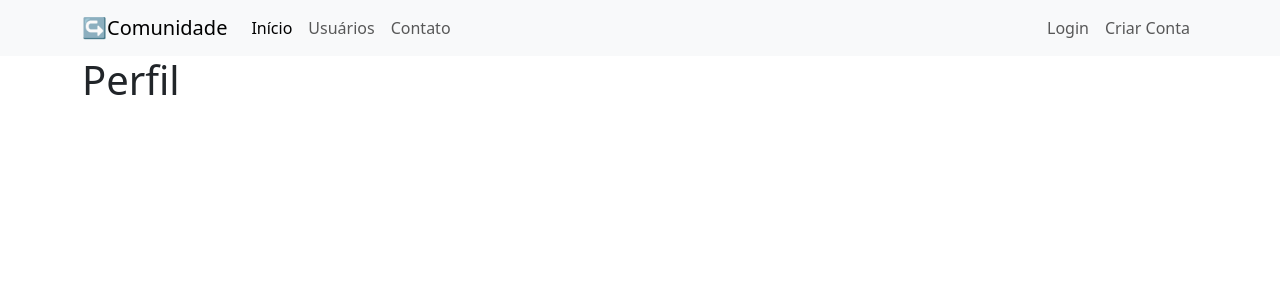
After one commit to thiagoregueira/Blog_Comunidade_Flask, a Flask app: page /perfil in a window 1280 px wide. The commit adds this page. Shown: the top 300 px of the page. Run offline with Flask 3, Linux system fonts and the light colour scheme.

Commit message:
Add new templates and update models and forms

```diff
--- a/comunidade/__init__.py
+++ b/comunidade/__init__.py
@@ -1,5 +1,7 @@
 from flask import Flask
 from flask_sqlalchemy import SQLAlchemy
+from flask_bcrypt import Bcrypt
+from flask_login import LoginManager
 
 
 app = Flask(__name__)
@@ -7,6 +9,8 @@ app.config["SECRET_KEY"] = "um-nome-bem-seguro"
 app.config["SQLALCHEMY_DATABASE_URI"] = "sqlite:///comunidade.db"
 
 database = SQLAlchemy(app)
+bcrypt = Bcrypt(app)
+login_manager = LoginManager(app)
 
 
 from comunidade import routes  # noqa: E402, F401
--- a/comunidade/routes.py
+++ b/comunidade/routes.py
@@ -5,8 +5,11 @@ from flask import (
     url_for,
     request,
 )
-from comunidade import app
+from comunidade import app, database, bcrypt
 from comunidade.forms import LoginForm, FormCriarConta
+from comunidade.models import Usuario
+from flask_login import login_user, logout_user, current_user  # noqa: F401
+
 
 lista_usuarios = ["Lira", "Marcelo", "Joaquina", "Rafael", "Carla"]
 
@@ -21,13 +24,36 @@ def login():
     form_login = LoginForm()
     form_criar_conta = FormCriarConta()
     if form_login.validate_on_submit() and "submit_login" in request.form:
-        flash(
-            f"Login feito com sucesso!\n Seja bem-vindo de volta {form_login.email.data}!",
-            "alert-success",
-        )
-        return redirect(url_for("home"))
+        usuario = Usuario.query.filter_by(email=form_login.email.data).first()
+        if usuario and bcrypt.check_password_hash(
+            usuario.password, form_login.password.data
+        ):
+            login_user(usuario, remember=form_login.lembrar.data)
+            flash(
+                f"Login feito com sucesso!\n Seja bem-vindo de volta {form_login.email.data}!",
+                "alert-success",
+            )
+            return redirect(url_for("home"))
+        else:
+            flash("Email ou senha inválidos!", "alert-danger")
 
     if form_criar_conta.validate_on_submit() and "submit_conta" in request.form:
+        # cryptografar senha
+        senha_cryptografada = bcrypt.generate_password_hash(
+            form_criar_conta.password.data
+        )
+        # criar usuario
+        novo_usuario = Usuario(
+            username=form_criar_conta.username.data,
+            email=form_criar_conta.email.data,
+            password=senha_cryptografada,
+        )
+        # adicionar sessao do usuario
+        database.session.add(novo_usuario)
+
+        # commitar no banco de dados
+        database.session.commit()
+
         flash(
             f"Conta criada com sucesso!\n Seja bem-vindo {form_login.email.data}!",
             "alert-success",
@@ -47,3 +73,20 @@ def usuarios():
 @app.route("/contato")
 def contato():
     return render_template("contato.html")
+
+
+@app.route("/sair")
+def sair():
+    logout_user()
+    flash("Logout efetuado com sucesso!", "alert-success")
+    return redirect(url_for("home"))
+
+
+@app.route("/perfil")
+def perfil():
+    return render_template("perfil.html")
+
+
+@app.route("/post/criar")
+def criar_post():
+    return render_template("criar_post.html")
--- /dev/null
+++ b/comunidade/templates/criar_post.html
@@ -0,0 +1,6 @@
+{% extends 'base.html' %}
+
+
+{% block body %}
+<h1>Criar Post</h1>
+{% endblock %}
--- a/comunidade/templates/navbar.html
+++ b/comunidade/templates/navbar.html
@@ -15,12 +15,24 @@
                 </li>
             </ul>
             <ul class="d-flex navbar-nav">
+                {% if current_user.is_authenticated %}
+                <li class="nav-item">
+                    <a class="nav-link" href="{{ url_for('criar_post') }}">Criar Post</a>
+                </li>
+                <li class="nav-item">
+                    <a class="nav-link" href="{{ url_for('perfil') }}">Perfil</a>
+                </li>
+                <li class="nav-item">
+                    <a class="nav-link" href="{{ url_for('sair') }}">Sair</a>
+                </li>
+                {% else %}
                 <li class="nav-item">
                     <a class="nav-link" href="{{ url_for('login') }}">Login</a>
                 </li>
                 <li class="nav-item">
                     <a class="nav-link" href="{{ url_for('login') }}">Criar Conta</a>
                 </li>
+                {% endif %}
             </ul>
         </div>
 
--- /dev/null
+++ b/comunidade/templates/perfil.html
@@ -0,0 +1,6 @@
+{% extends 'base.html' %}
+
+
+{% block body %}
+<h1>Perfil</h1>
+{% endblock %}
--- a/comunidade/testes.py
+++ /dev/null
@@ -1,5 +0,0 @@
-from main import app, database  # noqa: F401
-from comunidade.models import Usuario, Post  # noqa: F401
-
-# with app.app_context():
-#     database.create_all()
```
Also changed, not shown: comunidade/forms.py (+17 -4 lines), comunidade/models.py (+9 -2 lines), comunidade/templates/login.html (+10 -10 lines), create_db.py (added, +8 -0 lines), 1 other file.
